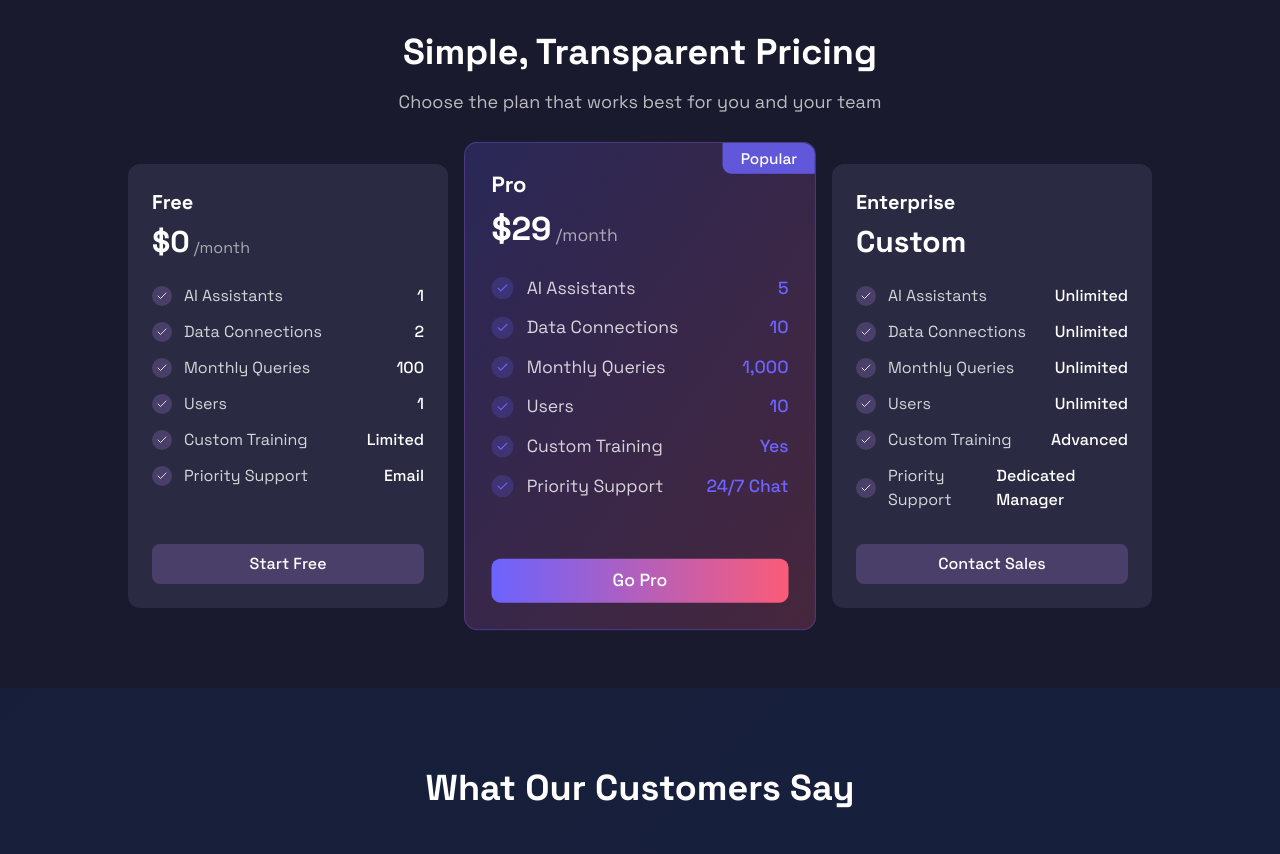
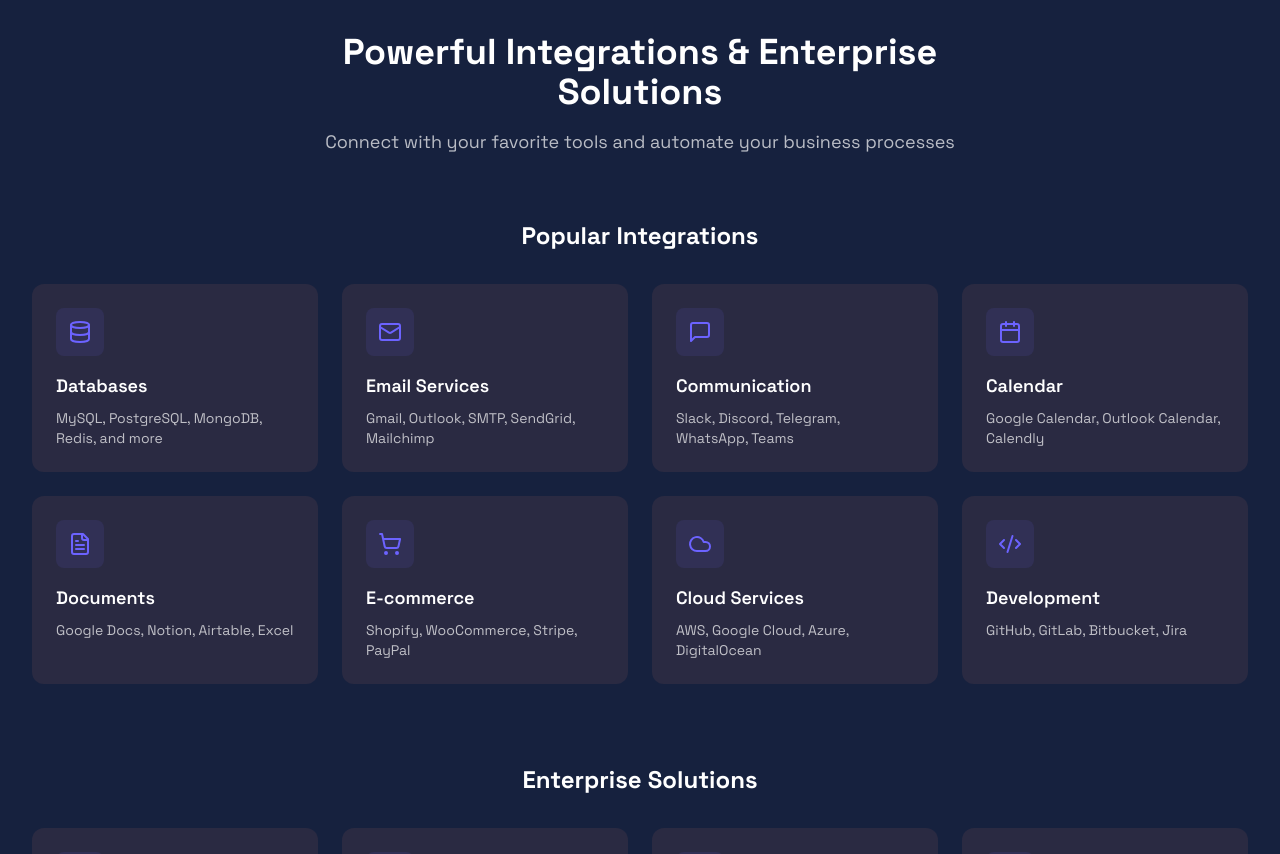
Before and after one commit to davelock87/aiscendweb, a React (Vite) app: page / in a window 1280 px wide. Shown: the part 1880-2734 px from the top of the page. Built offline with nearby package versions, Linux system fonts and the light colour scheme.

Commit message:
Add integrations and enterprise solutions section

```diff
--- a/src/App.tsx
+++ b/src/App.tsx
@@ -6,6 +6,7 @@ import Features from './components/Features';
 import ChatDemo from './components/ChatDemo';
 import Pricing from './components/Pricing';
 import Testimonials from './components/Testimonials';
+import Integrations from './components/Integrations';
 import FAQ from './components/FAQ';
 import Footer from './components/Footer';
 
@@ -33,6 +34,7 @@ function App() {
         <Hero />
         <ChatDemo />
         <Features />
+        <Integrations />
         <Pricing />
         <Testimonials />
         <FAQ />
--- /dev/null
+++ b/src/components/Integrations.tsx
@@ -0,0 +1,161 @@
+import React from 'react';
+import { useLanguage } from '../contexts/LanguageContext';
+import {
+  Database,
+  Mail,
+  MessageSquare,
+  Calendar,
+  FileText,
+  ShoppingCart,
+  Users,
+  Building2,
+  Briefcase,
+  LineChart,
+  Shield,
+  Webhook,
+  Cloud,
+  Code2,
+  Bot,
+  Boxes
+} from 'lucide-react';
+
+interface IntegrationCardProps {
+  icon: React.ReactNode;
+  title: string;
+  description: string;
+}
+
+const IntegrationCard: React.FC<IntegrationCardProps> = ({ icon, title, description }) => (
+  <div className="bg-dark-300 p-6 rounded-xl transition-all duration-300 hover:transform hover:scale-105 hover:shadow-xl">
+    <div className="w-12 h-12 rounded-lg bg-primary/10 flex items-center justify-center mb-4 text-primary">
+      {icon}
+    </div>
+    <h3 className="text-lg font-semibold mb-2">{title}</h3>
+    <p className="text-white/70 text-sm">{description}</p>
+  </div>
+);
+
+const Integrations: React.FC = () => {
+  const { t } = useLanguage();
+
+  const integrations = [
+    {
+      icon: <Database className="w-6 h-6" />,
+      title: 'Databases',
+      description: 'MySQL, PostgreSQL, MongoDB, Redis, and more',
+    },
+    {
+      icon: <Mail className="w-6 h-6" />,
+      title: 'Email Services',
+      description: 'Gmail, Outlook, SMTP, SendGrid, Mailchimp',
+    },
+    {
+      icon: <MessageSquare className="w-6 h-6" />,
+      title: 'Communication',
+      description: 'Slack, Discord, Telegram, WhatsApp, Teams',
+    },
+    {
+      icon: <Calendar className="w-6 h-6" />,
+      title: 'Calendar',
+      description: 'Google Calendar, Outlook Calendar, Calendly',
+    },
+    {
+      icon: <FileText className="w-6 h-6" />,
+      title: 'Documents',
+      description: 'Google Docs, Notion, Airtable, Excel',
+    },
+    {
+      icon: <ShoppingCart className="w-6 h-6" />,
+      title: 'E-commerce',
+      description: 'Shopify, WooCommerce, Stripe, PayPal',
+    },
+    {
+      icon: <Cloud className="w-6 h-6" />,
+      title: 'Cloud Services',
+      description: 'AWS, Google Cloud, Azure, DigitalOcean',
+    },
+    {
+      icon: <Code2 className="w-6 h-6" />,
+      title: 'Development',
+      description: 'GitHub, GitLab, Bitbucket, Jira',
+    },
+  ];
+
+  const solutions = [
+    {
+      icon: <Users className="w-6 h-6" />,
+      title: 'HR Automation',
+      description: 'Streamline onboarding, time tracking, and employee management',
+    },
+    {
+      icon: <Building2 className="w-6 h-6" />,
+      title: 'Finance & Operations',
+      description: 'Automate invoicing, expense tracking, and reporting',
+    },
+    {
+      icon: <Briefcase className="w-6 h-6" />,
+      title: 'Sales & Marketing',
+      description: 'CRM integration, lead tracking, and campaign automation',
+    },
+    {
+      icon: <LineChart className="w-6 h-6" />,
+      title: 'Analytics & Reporting',
+      description: 'Custom dashboards and automated reporting',
+    },
+    {
+      icon: <Shield className="w-6 h-6" />,
+      title: 'Security & Compliance',
+      description: 'Data protection, audit logs, and access control',
+    },
+    {
+      icon: <Webhook className="w-6 h-6" />,
+      title: 'API Management',
+      description: 'Custom integrations and webhook management',
+    },
+    {
+      icon: <Bot className="w-6 h-6" />,
+      title: 'AI & Machine Learning',
+      description: 'Intelligent automation and predictive analytics',
+    },
+    {
+      icon: <Boxes className="w-6 h-6" />,
+      title: 'Supply Chain',
+      description: 'Inventory management and logistics automation',
+    },
+  ];
+
+  return (
+    <section className="py-20 bg-dark-500">
+      <div className="container mx-auto px-4 sm:px-6 lg:px-8">
+        <div className="max-w-3xl mx-auto text-center mb-16">
+          <h2 className="text-3xl md:text-4xl font-bold mb-4">
+            Powerful Integrations & Enterprise Solutions
+          </h2>
+          <p className="text-white/70 text-lg">
+            Connect with your favorite tools and automate your business processes
+          </p>
+        </div>
+
+        <div className="mb-20">
+          <h3 className="text-2xl font-bold mb-8 text-center">Popular Integrations</h3>
+          <div className="grid grid-cols-1 md:grid-cols-2 lg:grid-cols-4 gap-6">
+            {integrations.map((integration, index) => (
+              <IntegrationCard key={index} {...integration} />
+            ))}
+          </div>
+        </div>
+
+        <div>
+          <h3 className="text-2xl font-bold mb-8 text-center">Enterprise Solutions</h3>
+          <div className="grid grid-cols-1 md:grid-cols-2 lg:grid-cols-4 gap-6">
+            {solutions.map((solution, index) => (
+              <IntegrationCard key={index} {...solution} />
+            ))}
+          </div>
+        </div>
+      </div>
+    </section>
+  );
+};
+
+export default Integrations;
```
